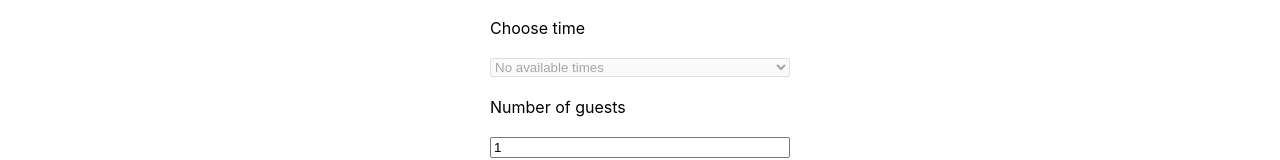
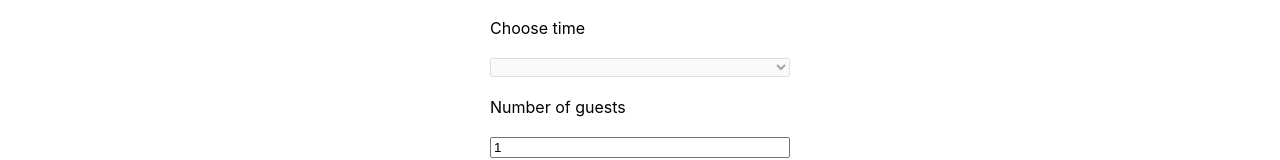
Before and after one commit to VeronicaAndersen/Little-Lemon-App, a React (Create React App) app: page /reservations in a window 1280 px wide. Shown: the part 572-732 px from the top of the page. Built offline with nearby package versions, Linux system fonts and the light colour scheme; a web font is replaced by a local one.

Commit message:
Added ARIA where needed

```diff
--- a/src/Components/BookingForm.js
+++ b/src/Components/BookingForm.js
@@ -68,7 +68,7 @@ export default function BookingPage({ availableTimes, dispatch }) {
       <input type="date" id="res-date" name="date" value={formData.date} onChange={handleChange} required />
 
       <label htmlFor="res-time">Choose time</label>
-      <select id="res-time" name="time" value={formData.time} onChange={handleChange} disabled={!formData.date}>
+      <select id="res-time" name="time" value={formData.time} onChange={handleChange} disabled={!formData.date} aria-disabled={!formData.date}>
         {timesForSelectedDate.length > 0 ? (
           timesForSelectedDate.map((time) => (
             <option key={time} value={time}>
@@ -76,7 +76,9 @@ export default function BookingPage({ availableTimes, dispatch }) {
             </option>
           ))
         ) : (
-          <option>No available times</option>
+          <p aria-live="polite">
+            {timesForSelectedDate.length === 0 ? "No available times for this date." : ""}
+          </p>
         )}
       </select>
 
```
